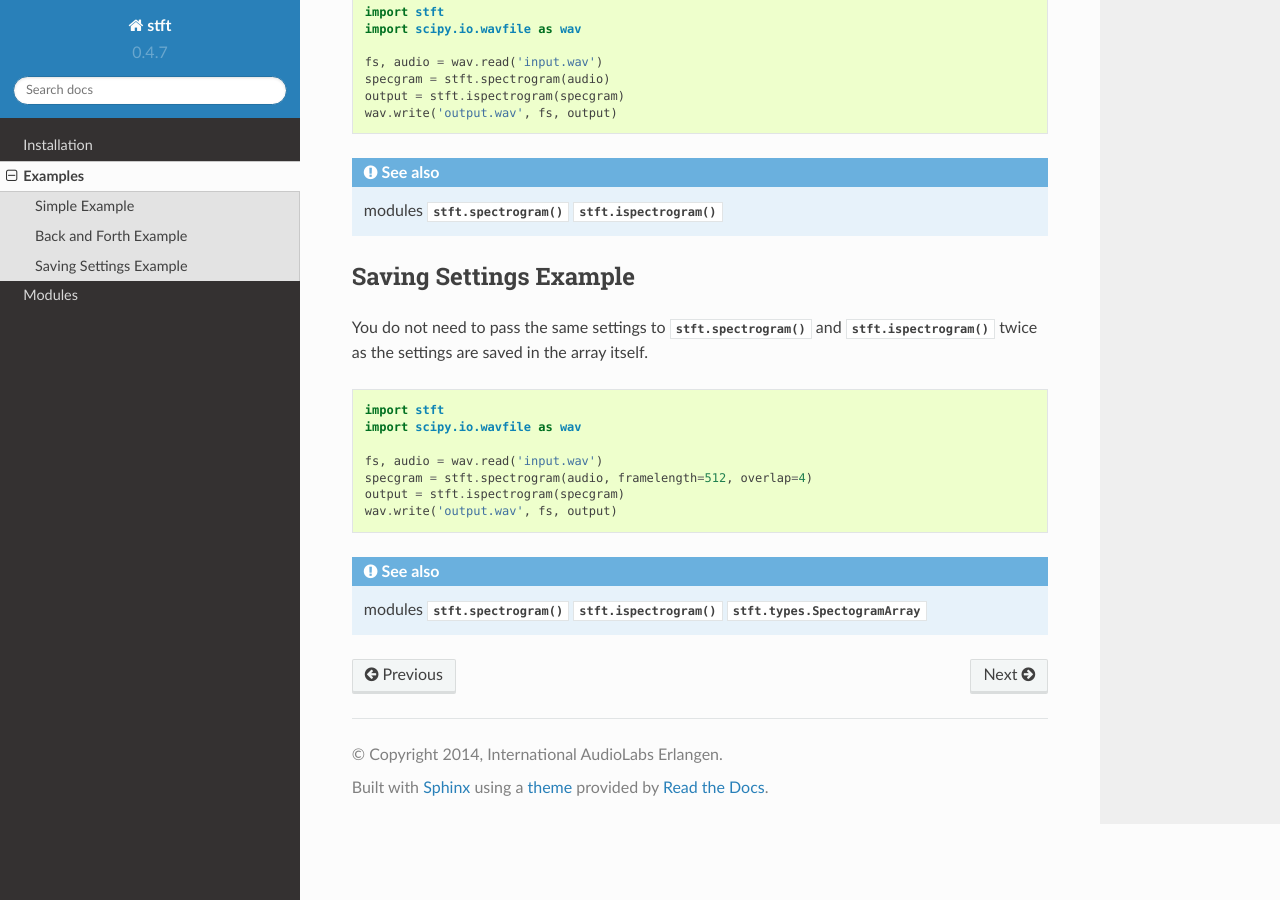
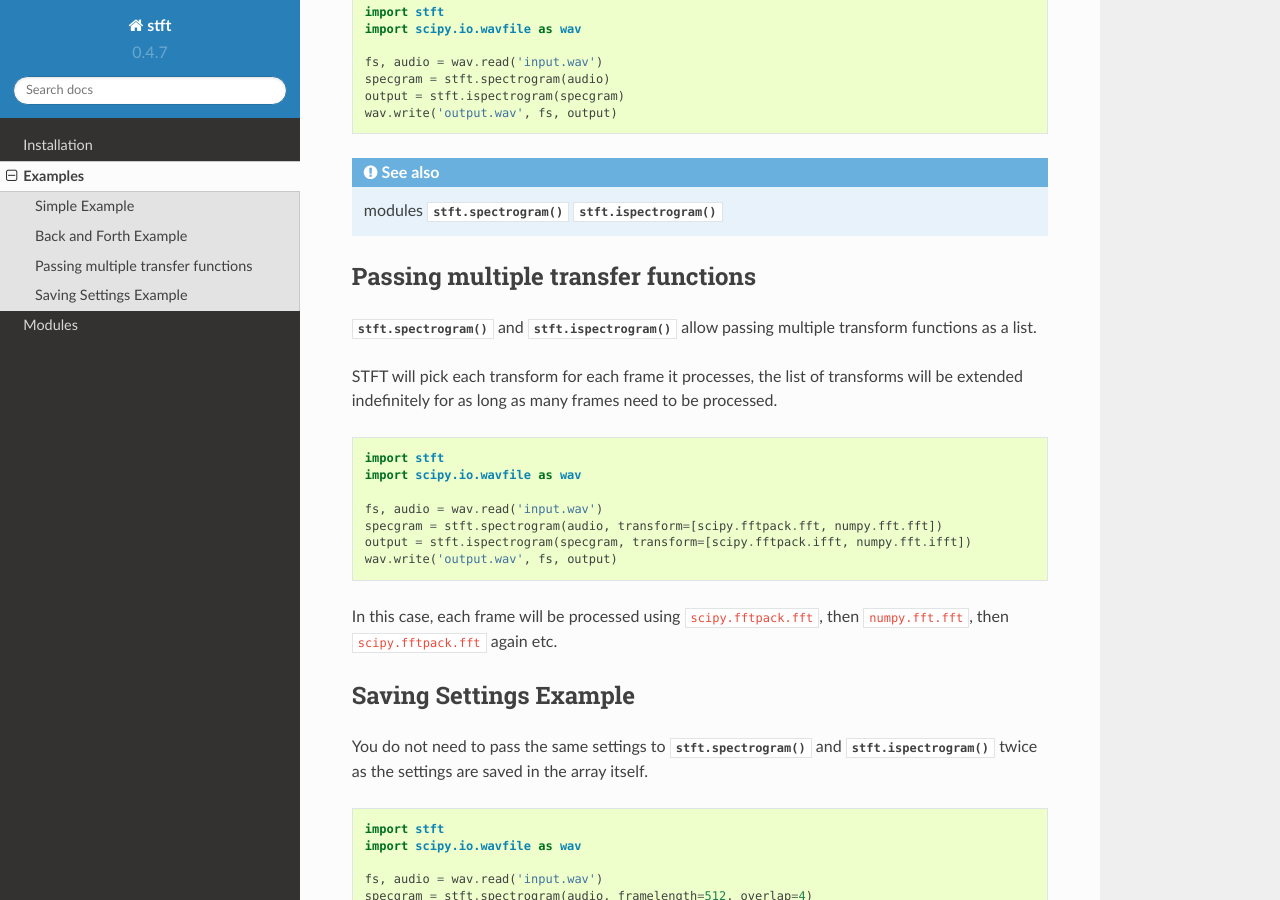
Before and after one commit to nils-werner/stft, a Sphinx documentation site: the page built from docs/source/examples.rst, in a window 1280 px wide and 900 px high, scrolled down 613 px. Built offline with Sphinx 7.4.7 and the Read the Docs theme 2.0.0, drawn with Linux system fonts in a browser that asks for light colours; formulas are drawn with MathJax 3.

Commit message:
Allow passing list of transforms

```diff
--- a/docs/source/examples.rst
+++ b/docs/source/examples.rst
@@ -34,6 +34,29 @@ result.
 
 .. seealso:: modules :func:`stft.spectrogram` :func:`stft.ispectrogram`
 
+Passing multiple transfer functions
+-----------------------------------
+
+:func:`stft.spectrogram` and :func:`stft.ispectrogram` allow passing multiple
+transform functions as a list.
+
+STFT will pick each transform for each frame it processes, the list of
+transforms will be extended indefinitely for as long as many frames need to
+be processed.
+
+.. code:: python
+
+    import stft
+    import scipy.io.wavfile as wav
+
+    fs, audio = wav.read('input.wav')
+    specgram = stft.spectrogram(audio, transform=[scipy.fftpack.fft, numpy.fft.fft])
+    output = stft.ispectrogram(specgram, transform=[scipy.fftpack.ifft, numpy.fft.ifft])
+    wav.write('output.wav', fs, output)
+
+In this case, each frame will be processed using :code:`scipy.fftpack.fft`,
+then :code:`numpy.fft.fft`, then :code:`scipy.fftpack.fft` again etc.
+
 Saving Settings Example
 -----------------------
 
```
Also changed, not shown: 2 other files.
